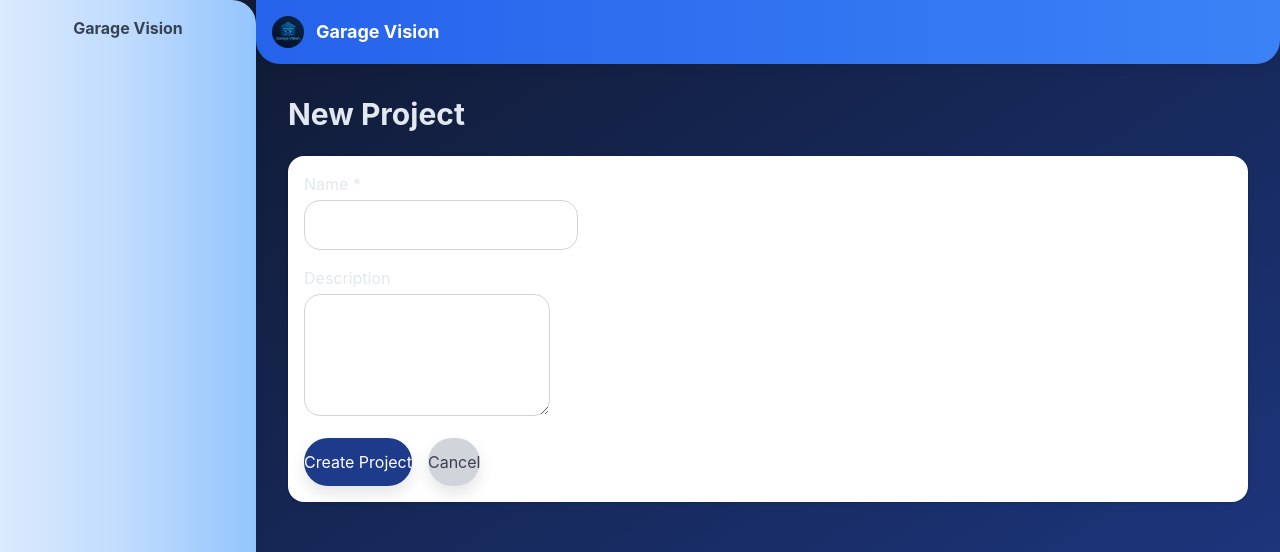
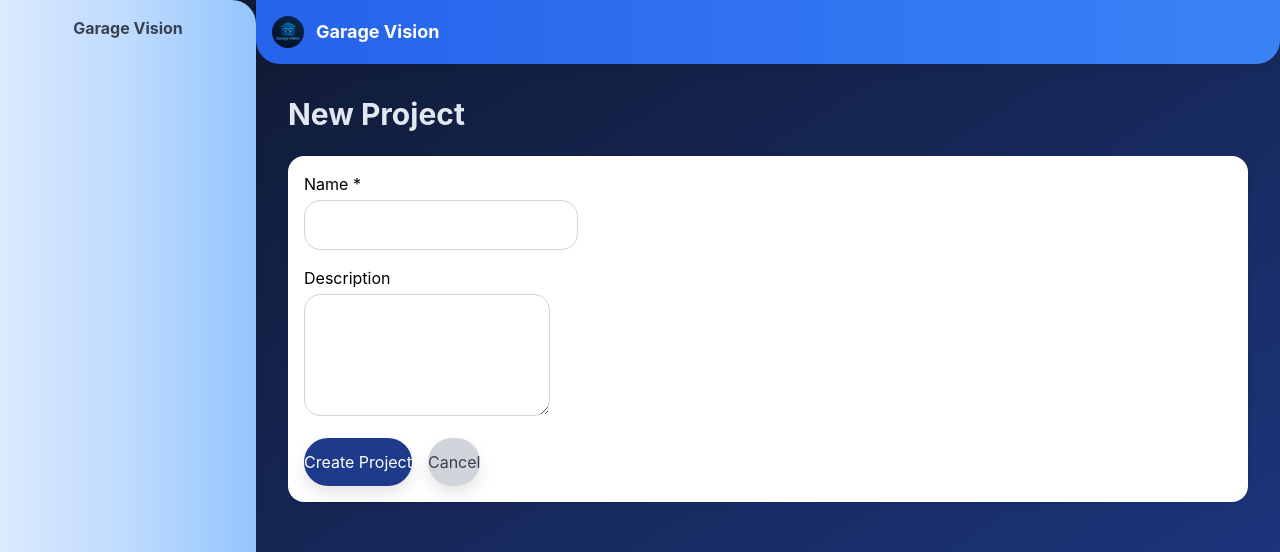
Before and after one commit to Clubmd24/garage, a Next.js app: page /dev/projects/new in a window 1280 px wide. Shown: the top 552 px of the page. Built offline with nearby package versions, Linux system fonts and the light colour scheme; no server answers.

Commit message:
Ensure card text remains black

```diff
--- a/components/Card.js
+++ b/components/Card.js
@@ -1,6 +1,6 @@
 export function Card({ children, className = '' }) {
   return (
-    <div className={`p-4 bg-[var(--color-surface)] rounded-2xl shadow ${className}`}>
+    <div className={`text-black dark:text-black p-4 bg-[var(--color-surface)] rounded-2xl shadow ${className}`}>
       {children}
     </div>
   );
```
